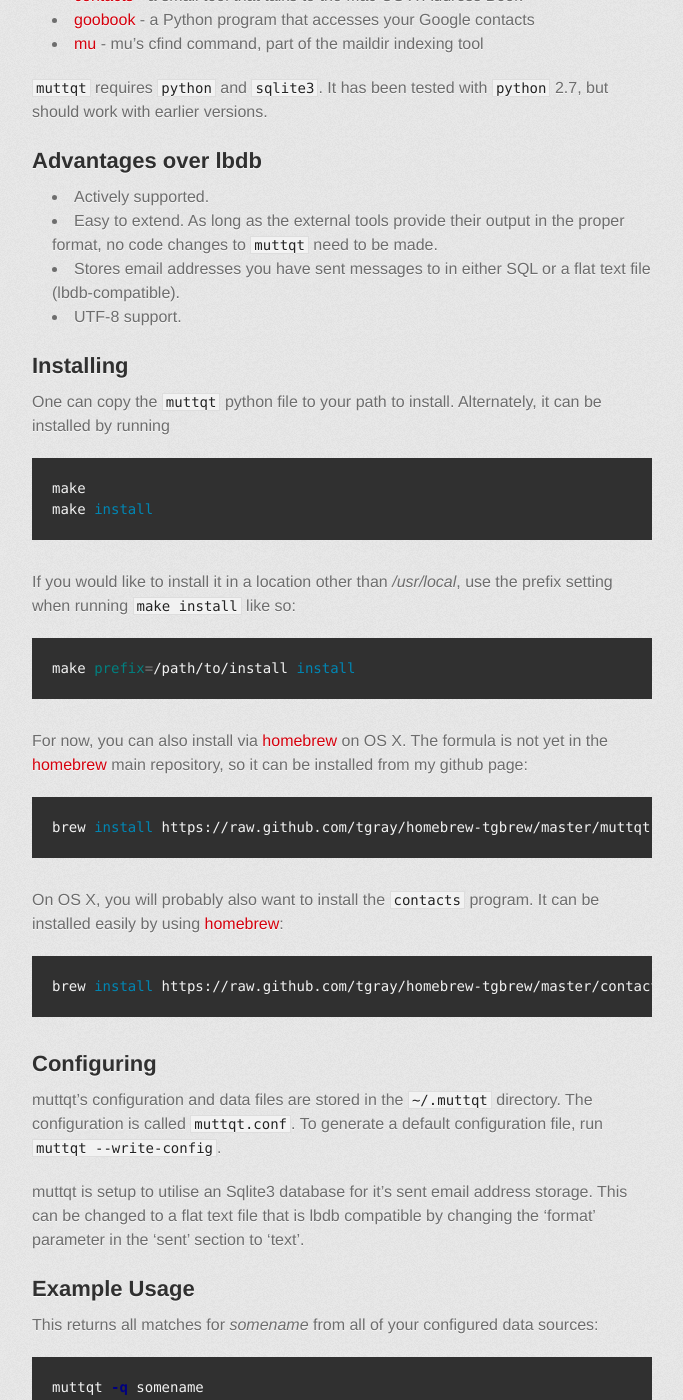
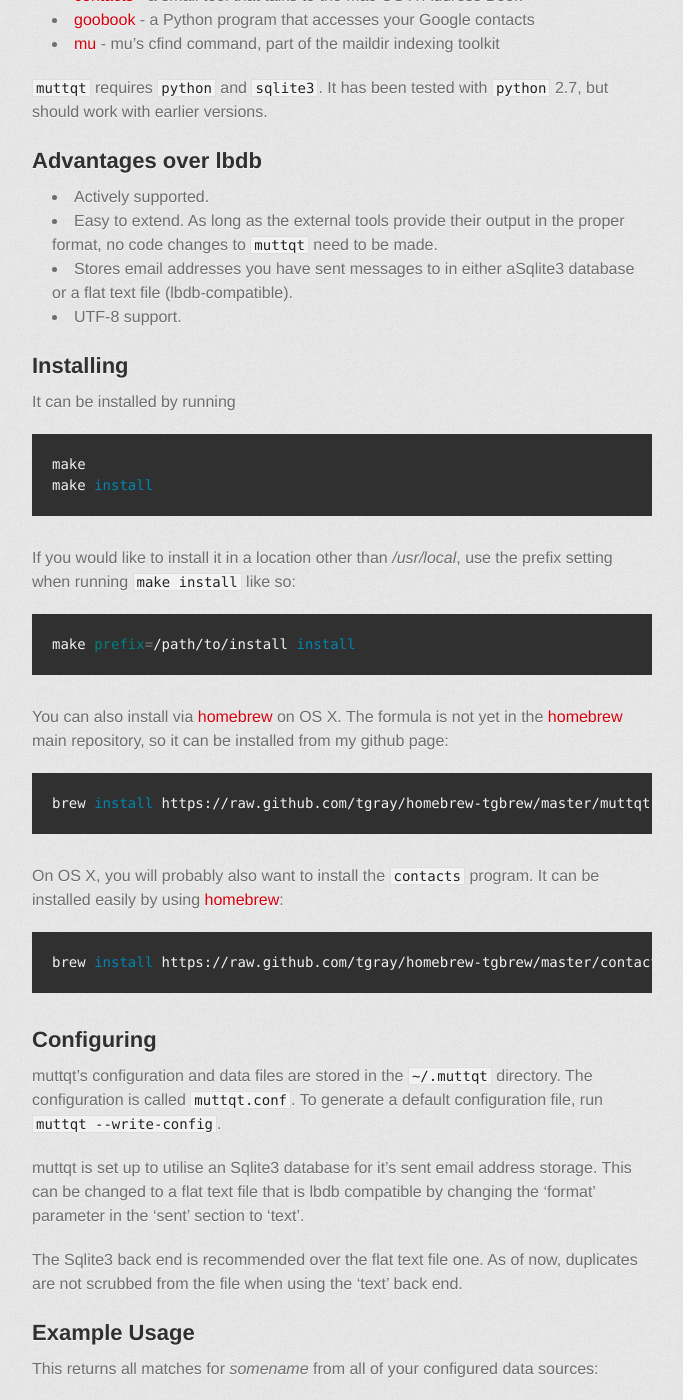
Before and after one commit to tgray/muttqt, a Jekyll site: the page built from index.markdown, in a window 1280 px wide and 1400 px high, scrolled down 604 px. Shown: the whole window, without its empty margins (298-981 px from the left). Built offline with Jekyll 4.4.1, drawn with Linux system fonts in a browser that asks for light colours; some web fonts are replaced.

```diff
--- a/index.markdown
+++ b/index.markdown
@@ -17,7 +17,7 @@ with other external tools, such as:
 
 - [contacts][] - a small tool that talks to the Mac OS X Address Book
 - [goobook][] - a Python program that accesses your Google contacts
-- [mu][] - mu's cfind command, part of the maildir indexing tool
+- [mu][] - mu's cfind command, part of the maildir indexing toolkit
 
 `muttqt` requires `python` and `sqlite3`.  It has been tested with `python` 2.7,
 but should work with earlier versions.
@@ -27,14 +27,13 @@ but should work with earlier versions.
 - Actively supported.
 - Easy to extend.  As long as the external tools provide their output in the
   proper format, no code changes to `muttqt` need to be made.
-- Stores email addresses you have sent messages to in either SQL or a flat text
-  file (lbdb-compatible).
+- Stores email addresses you have sent messages to in either aSqlite3 database
+  or a flat text file (lbdb-compatible).
 - UTF-8 support.
 
 ## Installing ##
 
-One can copy the `muttqt` python file to your path to install.  Alternately, it
-can be installed by running
+It can be installed by running
 
 {% highlight sh %}
 make
@@ -48,7 +47,7 @@ prefix setting when running `make install` like so:
 make prefix=/path/to/install install
 {% endhighlight %}
 
-For now, you can also install via [homebrew][] on OS X.  The formula is not yet in the [homebrew][] main repository, so it can be installed from my github page:
+You can also install via [homebrew][] on OS X.  The formula is not yet in the [homebrew][] main repository, so it can be installed from my github page:
 
 {% highlight sh %}
 brew install https://raw.github.com/tgray/homebrew-tgbrew/master/muttqt.rb
@@ -67,9 +66,11 @@ muttqt's configuration and data files are stored in the `~/.muttqt` directory.
 The configuration is called `muttqt.conf`.  To generate a default configuration
 file, run `muttqt --write-config`.
 
-muttqt is setup to utilise an Sqlite3 database for it's sent email address
+muttqt is set up to utilise an Sqlite3 database for it's sent email address
 storage.  This can be changed to a flat text file that is lbdb compatible by
 changing the 'format' parameter in the 'sent' section to 'text'.
+
+The Sqlite3 back end is recommended over the flat text file one.  As of now, duplicates are not scrubbed from the file when using the 'text' back end.
 
 ## Example Usage ##
 
```
